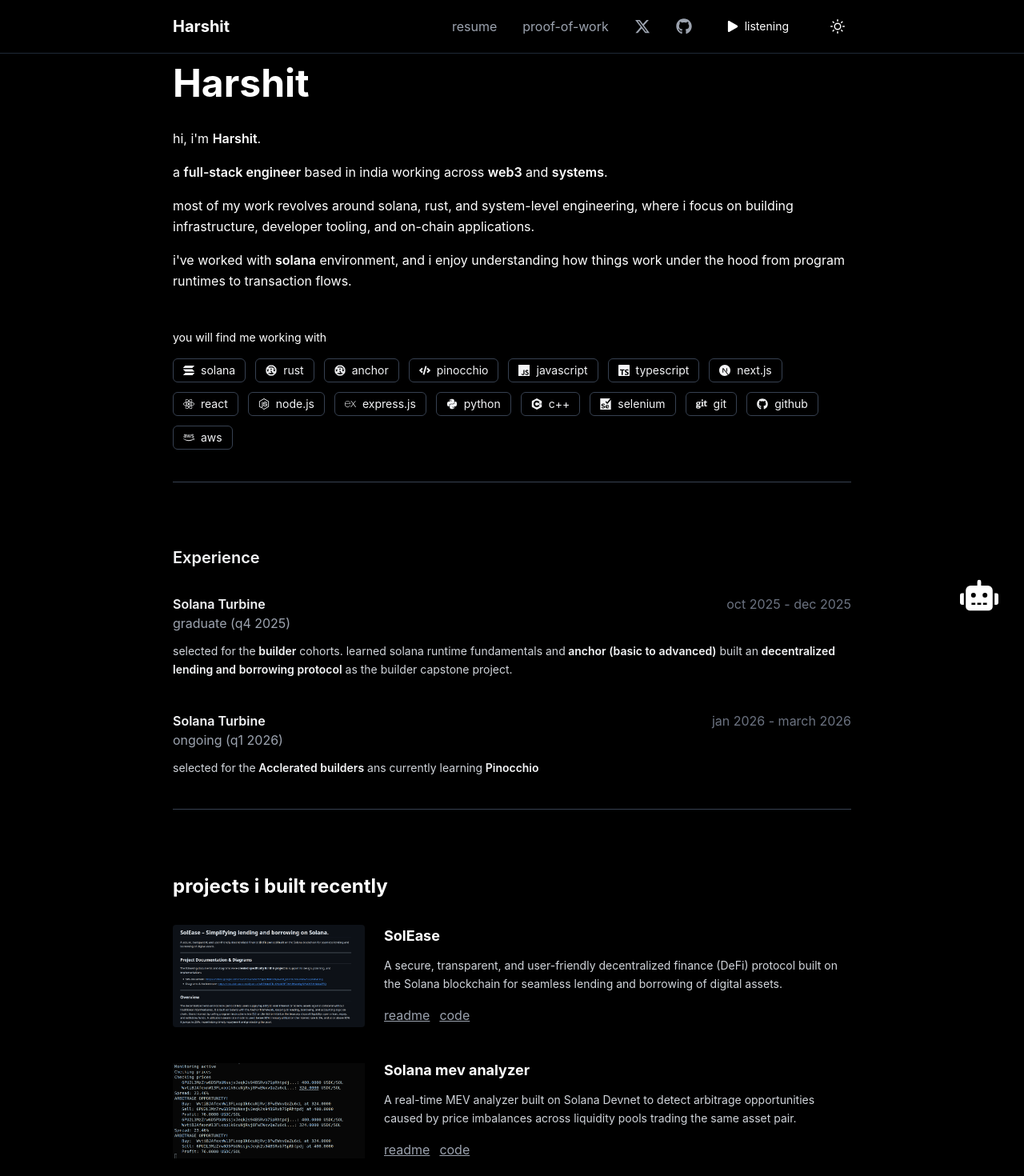
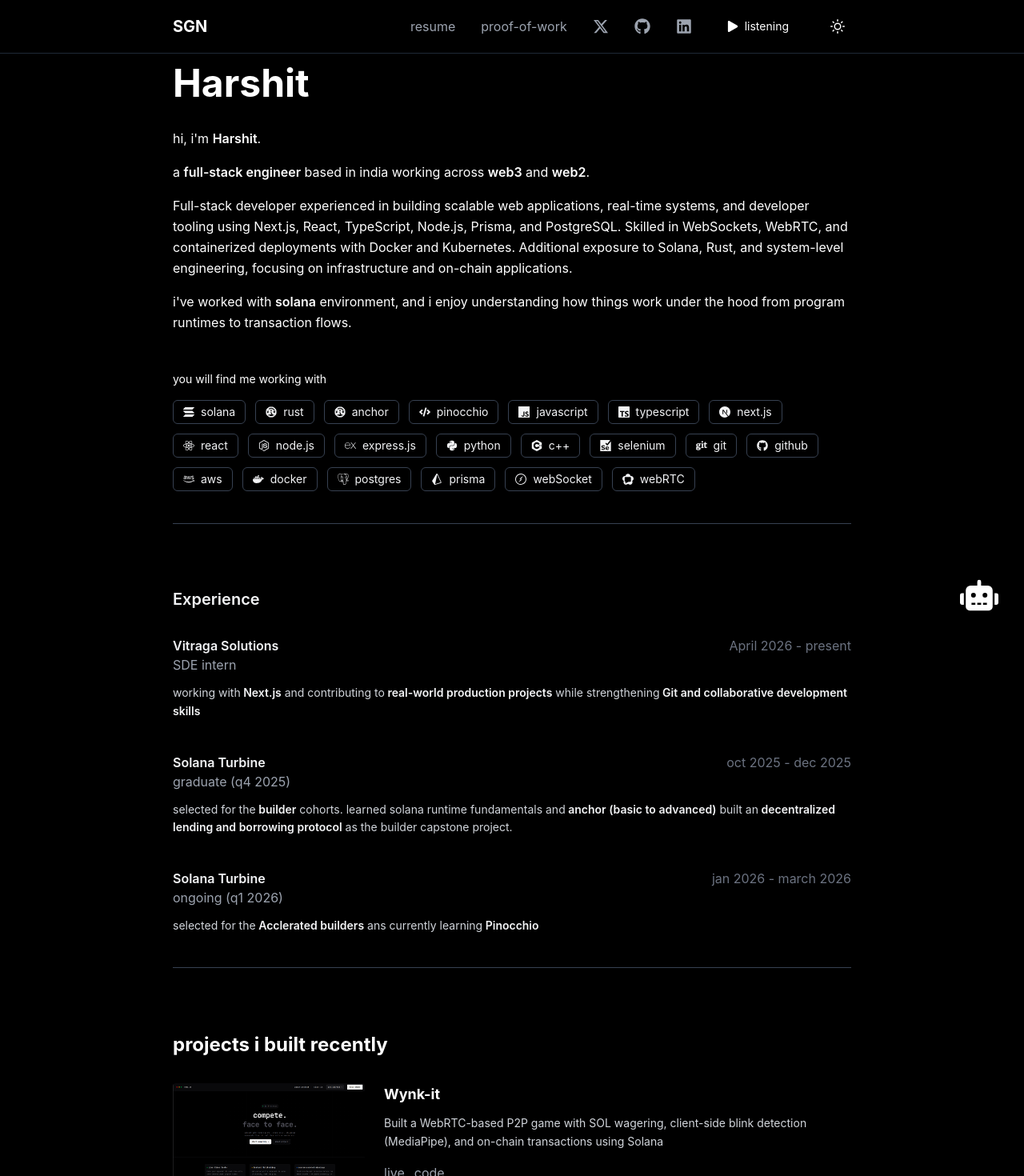
Before and after one commit to harshitneversettle/main_portfolio, a React (Vite) app: page / in a window 1280 px wide. Shown: the top 1470 px of the page at 80% size. Built offline with nearby package versions, Linux system fonts and the light colour scheme; no server answers.

Commit message:
updated experience

```diff
--- a/src/App.jsx
+++ b/src/App.jsx
@@ -24,7 +24,7 @@
             onClick={() =>
               window.open("https://bot.harshityad4v.in/", "_blank")
             }
-            className="fixed bottom-4 right-5 md:bottom-8 md:right-8  dark:text-white text-black md:text-5xl text-3xl dark:hover:text-gray-500 duration-100 cursor-pointer guitrounded-full z-50"
+            className="hidden md:block fixed bottom-4 right-5 md:bottom-8 md:right-8  dark:text-white text-black md:text-5xl text-3xl dark:hover:text-gray-500 duration-100 cursor-pointer guitrounded-full z-50"
           />
         </main>
       </div>
--- a/src/components/Hero.jsx
+++ b/src/components/Hero.jsx
@@ -1,3 +1,4 @@
+import { DiPostgresql } from "react-icons/di";
 import { profile } from "../data/portfolioData";
 import {
   FaRust,
@@ -11,13 +12,17 @@
 } from "react-icons/fa";
 import {
   SiSolana,
-  //   SiAnchor,
   SiJavascript,
   SiTypescript,
   SiNextdotjs,
   SiExpress,
   SiCplusplus,
   SiSelenium,
+  SiPostgresql,
+  SiDocker,
+  SiSocketdotio,
+  SiWebrtc,
+  SiPrisma,
 } from "react-icons/si";
 
 export default function Hero() {
@@ -38,6 +43,11 @@
     git: <FaGit />,
     github: <FaGithub />,
     aws: <FaAws />,
+    postgres: <SiPostgresql />,
+    docker: <SiDocker />,
+    websocket: <SiSocketdotio />,
+    webrtc: <SiWebrtc />,
+    prisma: <SiPrisma />,
   };
 
   return (
--- a/src/components/Navbar.jsx
+++ b/src/components/Navbar.jsx
@@ -1,6 +1,6 @@
 import { useState } from "react";
 import { musicTrack } from "../data/portfolioData";
-import { FaGithub, FaPause, FaPlay } from "react-icons/fa";
+import { FaGithub, FaLinkedin, FaPause, FaPlay } from "react-icons/fa";
 import { FiMoon, FiSun } from "react-icons/fi";
 import { FaXTwitter } from "react-icons/fa6";
 
@@ -24,12 +24,12 @@
           href="/"
           className="text-lg sm:text-xl font-bold text-black dark:text-white hover:opacity-70 transition-opacity"
         >
-          Harshit
+          SGN
         </a>
 
         <div className="flex items-center gap-2 sm:gap-4 md:gap-8">
           <a
-            href="https://drive.google.com/file/d/1RRkcw3WzGq3wbWT2xgR3kBKCXZvdbmgk/view?usp=sharing"
+            href="https://drive.google.com/file/d/1FW42MG6C_eQwrpdvtehNl2mfi1NjAxKj/view?usp=sharing"
             target="_blank"
             className="hidden md:block text-md md:text-md text-gray-600 dark:text-gray-400 hover:text-black dark:hover:text-white transition-colors"
           >
@@ -56,6 +56,14 @@
             className="text-sm text-gray-600 dark:text-gray-400 hover:text-black dark:hover:text-white transition-colors"
           >
             <FaGithub className="text-base sm:text-lg md:text-xl" />
+          </a>
+          <a
+            href="https://www.linkedin.com/in/harshit-yadav-harshit"
+            className="text-sm text-gray-600 dark:text-gray-400 hover:text-black dark:hover:text-white transition-colors"
+            target="_blank"
+            rel="noopener noreferrer"
+          >
+            <FaLinkedin className="text-base sm:text-lg md:text-xl" />
           </a>
 
           <button
--- a/src/data/portfolioData.js
+++ b/src/data/portfolioData.js
@@ -2,10 +2,16 @@
   name: "Harshit",
   title: "full-stack engineer",
   location: "india",
-  focus: ["web3", "systems"],
-  skills: ["solana", "rust", "system-level engineering"],
+  focus: ["web3", "web2", "devOps"],
+  skills: [
+    "solana",
+    "rust",
+    "system-level engineering",
+    "full stack webD",
+    "DevOps",
+  ],
   description:
-    "most of my work revolves around solana, rust, and system-level engineering, where i focus on building infrastructure, developer tooling, and on-chain applications.",
+    "Full-stack developer experienced in building scalable web applications, real-time systems, and developer tooling using Next.js, React, TypeScript, Node.js, Prisma, and PostgreSQL. Skilled in WebSockets, WebRTC, and containerized deployments with Docker and Kubernetes. Additional exposure to Solana, Rust, and system-level engineering, focusing on infrastructure and on-chain applications.",
   environments: ["solana"],
   technologies: [
     { name: "solana", icon: "solana" },
@@ -24,10 +30,34 @@
     { name: "git", icon: "git" },
     { name: "github", icon: "github" },
     { name: "aws", icon: "aws" },
+    { name: "docker", icon: "docker" },
+    { name: "postgres", icon: "postgres" },
+    { name: "prisma", icon: "prisma" },
+    { name: "webSocket", icon: "websocket" },
+    { name: "webRTC", icon: "webrtc" },
   ],
 };
 
 export const experiences = [
+  {
+    company: "Vitraga Solutions",
+    role: "SDE intern",
+    period: "April 2026 - present",
+    achievements: [
+      {
+        text: "working with",
+        highlight: "Next.js",
+      },
+      {
+        text: "and contributing to",
+        highlight: "real-world production projects",
+      },
+      {
+        text: "while strengthening",
+        highlight: "Git and collaborative development skills",
+      },
+    ],
+  },
   {
     company: "Solana Turbine",
     role: "graduate (q4 2025)",
@@ -61,6 +91,42 @@
 
 export const recentProjects = [
   {
+    title: "Wynk-it",
+    description:
+      "Built a WebRTC-based P2P game with SOL wagering, client-side blink detection (MediaPipe), and on-chain transactions using Solana",
+    image: "/wynk-it.png",
+    links: [
+      {
+        type: "live",
+        url: "https://wynk-it.harshityad4v.in/",
+      },
+      { type: "code", url: "https://github.com/harshitneversettle/Wynk-It" },
+    ],
+  },
+  {
+    title: "Tareef",
+    description:
+      "Building a automated testimonal generator , generate and directky embed in any code ",
+    image: "/tareef.png",
+    links: [
+      {
+        type: "live",
+        url: "",
+      },
+      { type: "code", url: "https://github.com/harshitneversettle/nextapp" },
+    ],
+  },
+  {
+    title: "Forj",
+    description:
+      "A certificate generator and validator which uses cryptography (sha256) for verifying the certs, and uses compressing algorithms (merkle tree) for minimizing cost.",
+    image: "/forj.png",
+    links: [
+      { type: "live", url: "https://forj-eight.vercel.app/" },
+      { type: "code", url: "https://github.com/harshitneversettle/Forj" },
+    ],
+  },
+  {
     title: "SolEase",
     description:
       "A secure, transparent, and user-friendly decentralized finance (DeFi) protocol built on the Solana blockchain for seamless lending and borrowing of digital assets.",
@@ -73,29 +139,20 @@
       { type: "code", url: "https://github.com/harshitneversettle/SolEase" },
     ],
   },
-  {
-    title: "Solana mev analyzer",
-    description:
-      "A real-time MEV analyzer built on Solana Devnet to detect arbitrage opportunities caused by price imbalances across liquidity pools trading the same asset pair.",
-    image: "/mev.png",
-    links: [
-      {
-        type: "readme",
-        url: "https://github.com/harshitneversettle/solana-mev/blob/main/README.md",
-      },
-      { type: "code", url: "https://github.com/harshitneversettle/solana-mev" },
-    ],
-  },
-  {
-    title: "Forj",
-    description:
-      "A certificate generator and validator which uses cryptography (sha256) for verifying the certs, and uses compressing algorithms (merkle tree) for minimizing cost.",
-    image: "/forj.png",
-    links: [
-      { type: "live", url: "https://forj-eight.vercel.app/" },
-      { type: "code", url: "https://github.com/harshitneversettle/Forj" },
-    ],
-  },
+  // {
+  //   title: "Solana mev analyzer",
+  //   description:
+  //     "A real-time MEV analyzer built on Solana Devnet to detect arbitrage opportunities caused by price imbalances across liquidity pools trading the same asset pair.",
+  //   image: "/mev.png",
+  //   links: [
+  //     {
+  //       type: "readme",
+  //       url: "https://github.com/harshitneversettle/solana-mev/blob/main/README.md",
+  //     },
+  //     { type: "code", url: "https://github.com/harshitneversettle/solana-mev" },
+  //   ],
+  // },
+
   {
     title: "Shell (Rust)",
     description:
@@ -166,6 +223,20 @@
     github: "https://github.com/harshitneversettle/Mentors_connect",
   },
   {
+    title: "Wynk-it",
+    description: "Meet , play , stake and win",
+    date: "March 2026",
+    category: "web2 + web3",
+    github: "https://github.com/harshitneversettle/Wynk-It",
+  },
+  {
+    title: "Tareeft",
+    description: "Generate testimonals and embed them directly",
+    date: "april 2026",
+    category: "web2",
+    github: "https://github.com/harshitneversettle/nextapp",
+  },
+  {
     description:
       "Eager to hear 'You did well' instead of 'You could have done better' .",
     category: ";)",
```
Also changed, not shown: public/tareef.png (added), public/wynk-it.png (added).
